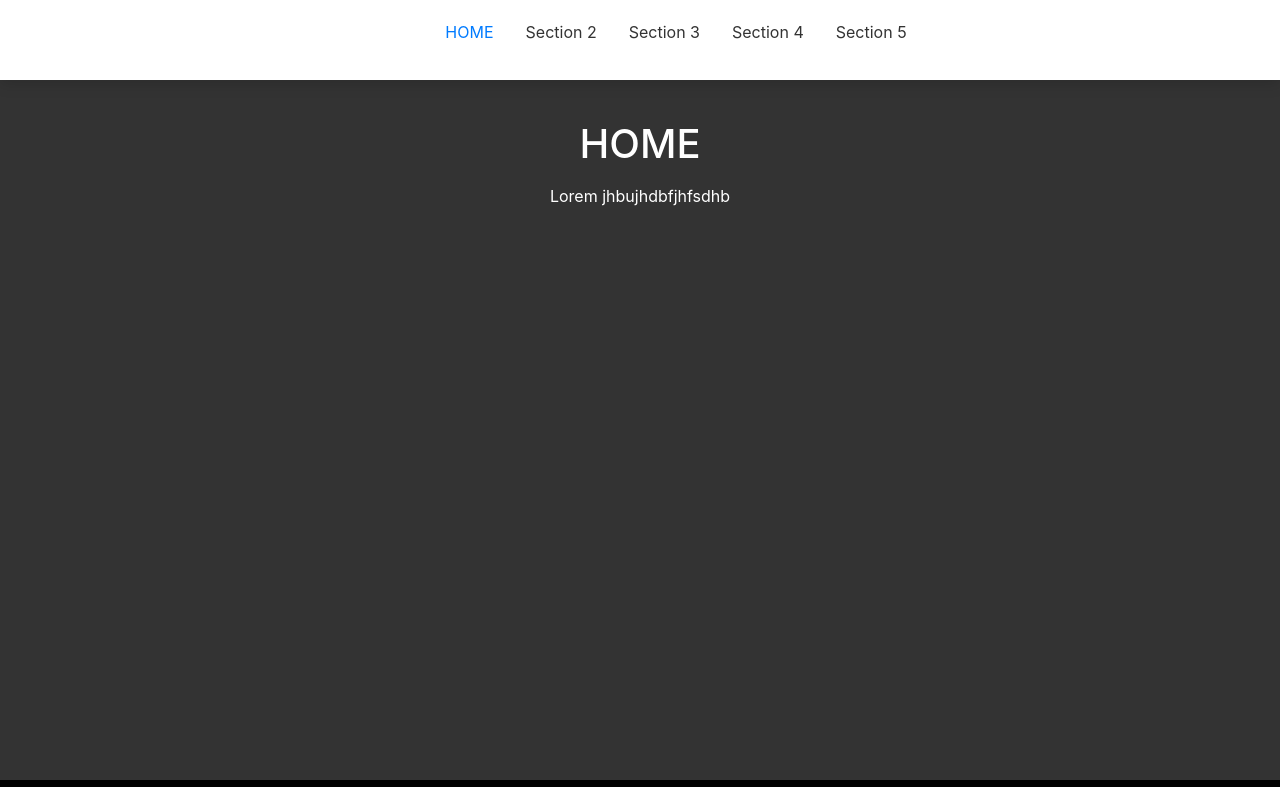
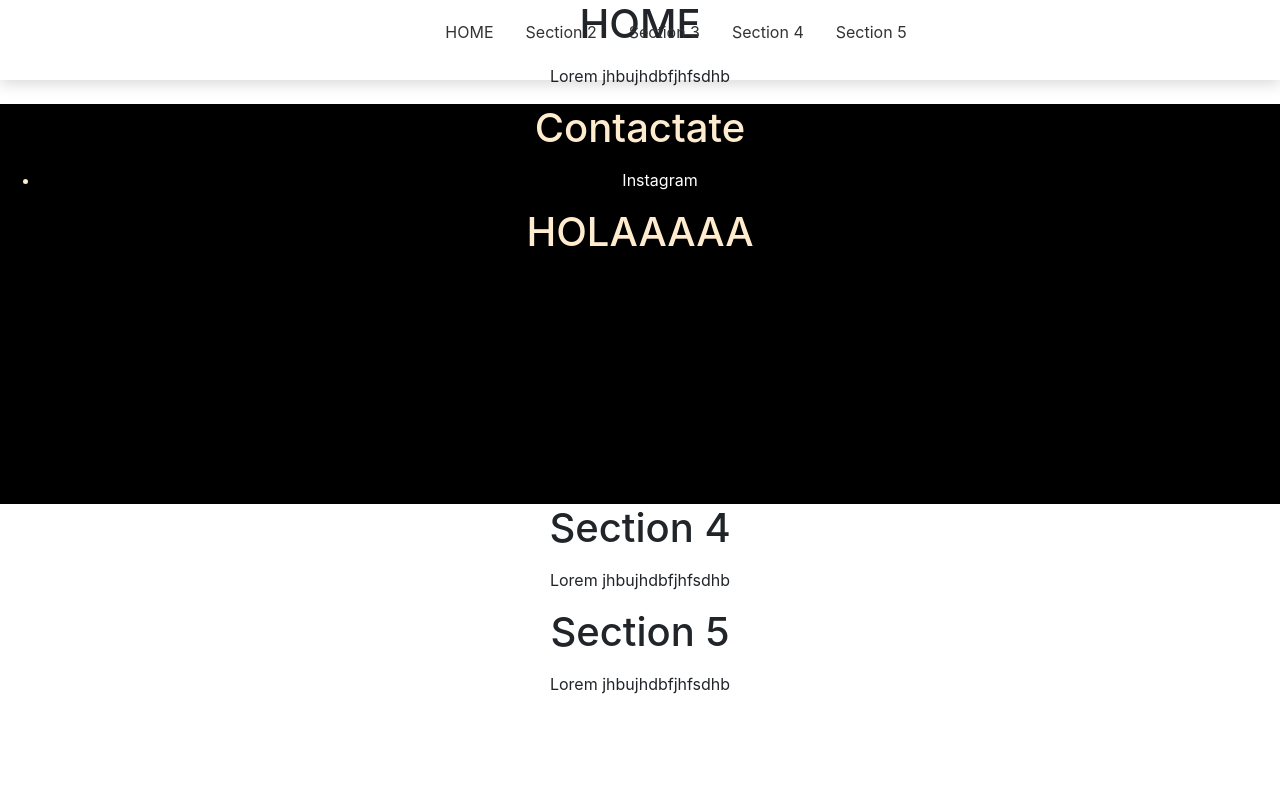
Before and after one commit to carolainseija/stack-mern, a React (Create React App) app: page /Prueba in a window 1280 px wide. Shown: the top 787 px of the page. Built offline with nearby package versions, Linux system fonts and the light colour scheme.

Commit message:
arreglos de el navbar

```diff
--- a/src/components/TheNav.js
+++ b/src/components/TheNav.js
@@ -1,6 +1,6 @@
 import React, { Component } from "react";
 import { Link, animateScroll as scroll } from "react-scroll";
-import '../components/theNav.css'
+
 
 export default class TheNav extends Component {
 
@@ -12,7 +12,7 @@ export default class TheNav extends Component {
 
   render()  {
     return (
-      <nav className="nav" id="navbar">
+      <nav className="nav bg-warning " id="navbar">
         <div className="nav-content">
 
           <ul className="nav-items">
--- a/src/components/pruebaScroll/Navbar.js
+++ b/src/components/pruebaScroll/Navbar.js
@@ -20,7 +20,7 @@ export default class Navbar extends Component {
                 spy={true}
                 smooth={true}
                 //ES LA ALTURA DESDE EL NAV
-                offset={-80}
+                offset={300}
                 //ES EL MOVIMIENTO CON QUE SE DESPLAZA
                 duration={500}
               >
--- a/src/components/theNav.css
+++ /dev/null
@@ -1,3 +0,0 @@
-.nav {
-    position: fixed;
-}
--- a/src/pages/Prueba.css
+++ b/src/pages/Prueba.css
@@ -1,15 +1,12 @@
 .nav {
   background-color: var(--off-white);
-  position: sticky;
+  position: fixed;
   top: 0px;
   width: 100%;
   height: 80px;
   z-index: 1000;
   box-shadow: 0 4px 14px 0 rgba(0, 0, 0, 0.15);
 }
-
-
-
 
 
 .nav .nav-content {
@@ -33,15 +30,12 @@
   cursor: pointer;
 }
 
-
-.section-dark {
-  background: #333;
-  color: white;
-  height: 700px;
+.active {
+  color: aliceblue;
+  text-decoration: none;
 }
 
-.section-content {
-  max-width: 800px;
-  margin: 0 auto;
-  padding: 40px;
+.active:hover {
+  color: #333;
+  text-decoration: none;
 }
--- a/src/pages/style.css
+++ b/src/pages/style.css
@@ -6,19 +6,15 @@
 
 
 
-.container-nav {
-  margin: 0px;
-  padding: 0px;
-  background-color: aliceblue;
-}
 
 .container-root {
   background-image: url("../images/baner01.PNG");
-  min-height: 100vh;
+ height: 600px;
   display: flex;
   flex-direction: column;
   justify-content: center;
   text-align: center;
+  margin-top: 80px;
 }
 
 .container-btn {
```
Also changed, not shown: 1 other file (tests, documents, lock files or other folders).
